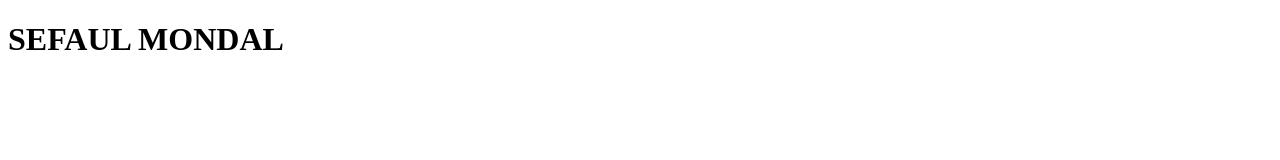
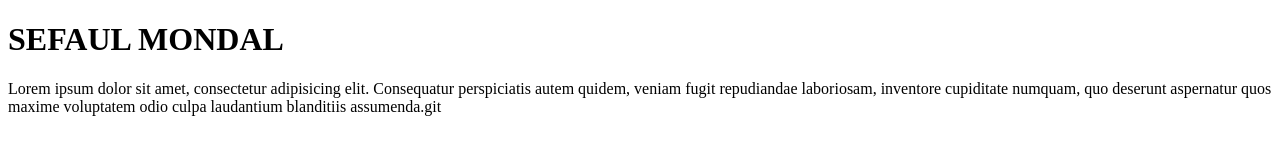
Before and after one commit to Sefaul8250/First-Project, a plain HTML site: page index.html in a window 1280 px wide. Drawn offline with Linux system fonts and the light colour scheme.

Commit message:
ptag-added

```diff
--- a/index.html
+++ b/index.html
@@ -8,5 +8,6 @@
     </head>
     <body>
         <h1> SEFAUL MONDAL </h1>
+        <p>Lorem ipsum dolor sit amet, consectetur adipisicing elit. Consequatur perspiciatis autem quidem, veniam fugit repudiandae laboriosam, inventore cupiditate numquam, quo deserunt aspernatur quos maxime voluptatem odio culpa laudantium blanditiis assumenda.git</p>
     </body>
 </html>
```
